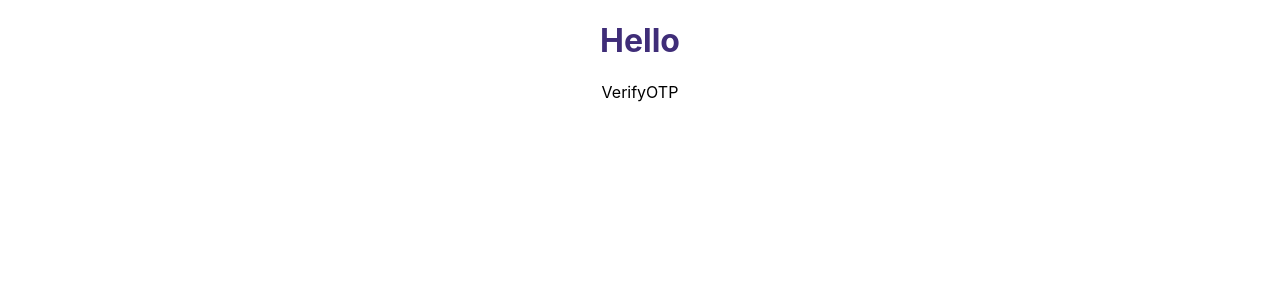
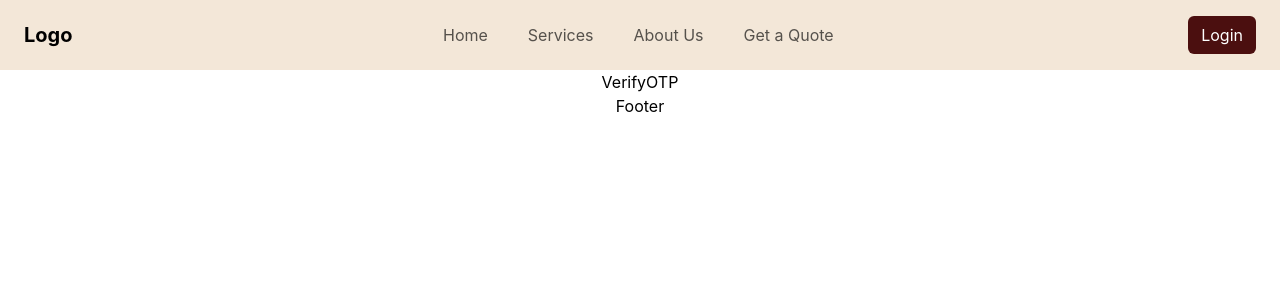
Before and after one commit to techfluxsolutions/PhotoGrapher_User_Website, a React (Create React App) app: page /verify-otp in a window 1280 px wide. Shown: the top 300 px of the page. Built offline with nearby package versions, Linux system fonts and the light colour scheme.

Commit message:
29 dec by radheshanew

```diff
--- a/package.json
+++ b/package.json
@@ -7,6 +7,7 @@
     "@testing-library/jest-dom": "^6.7.0",
     "@testing-library/react": "^16.3.0",
     "@testing-library/user-event": "^13.5.0",
+    "bootstrap": "^5.3.8",
     "dotenv": "^17.2.1",
     "react": "^19.1.1",
     "react-dom": "^19.1.1",
--- a/src/Routes/appRoutes.js
+++ b/src/Routes/appRoutes.js
@@ -8,6 +8,7 @@ import AuthModule from "../AuthModule/AuthModule";
 import SignIn from "../AuthModule/SignIn/SignIn";
 import SignUp from "../AuthModule/SignUp/SignUp";
 import VerifyOTP from "../AuthModule/VerifyOTP/VerifyOTP";
+import Footer from "../Template/Layout/Footer/Footer";
 
 // import Header from "./components/Header/Header";
 // import Footer from "./components/Footer/Footer";
@@ -96,7 +97,7 @@ const AppRoutes = () => {
 
            </Routes>
 
-           {/* <Footer /> */}
+           <Footer />
 
 
          </BrowserRouter>
--- a/src/Template/Layout/Navbar/Navbar.css
+++ b/src/Template/Layout/Navbar/Navbar.css
@@ -1,3 +1,36 @@
-.h1Text{
-  color:rgb(63, 45, 120);
+.custom-navbar {
+  background-color: var(--secondary-color);
+  height: 70px;
 }
+
+.navbar-brand {
+  font-size: 20px;
+  font-weight: 600;
+}
+
+.nav-link {
+  color: var(--text-color);
+  font-weight: 500;
+}
+
+.nav-link:hover {
+  color: var(--text-color);
+}
+
+.active-link {
+  text-decoration: underline;
+  text-underline-offset: 6px;
+}
+
+.login-btn {
+ background-color: var(--primary-color) !important;
+  color: var(--white-color) !important;
+  padding: 6px 18px;
+  border-radius: var(--border-radius);
+  border: none;
+}
+
+.login-btn:hover {
+  background-color: #3a0c0c; /* slightly darker */
+  color: var(--white-color);
+}
--- a/src/Template/Layout/Navbar/Navbar.js
+++ b/src/Template/Layout/Navbar/Navbar.js
@@ -1,13 +1,67 @@
 
-import './Navbar.css';
+// import './Navbar.css';
 
 
+// const Navbar = () => {
+
+//   return(
+//     <h1 className='h1Text'>Hello</h1>
+//   )
+
+// };
+
+// export default Navbar;
+
+
+
+import "./Navbar.css";
+
 const Navbar = () => {
+  return (
+    <nav className="navbar navbar-expand-lg custom-navbar">
+      <div className="container-fluid px-4">
 
-  return(
-    <h1 className='h1Text'>Hello</h1>
-  )
+        {/* Logo */}
+        <a className="navbar-brand fw-bold" href="#">
+          Logo
+        </a>
 
+        {/* Toggle for mobile */}
+        <button
+          className="navbar-toggler"
+          type="button"
+          data-bs-toggle="collapse"
+          data-bs-target="#navbarContent"
+        >
+          <span className="navbar-toggler-icon"></span>
+        </button>
+
+        {/* Menu */}
+        <div className="collapse navbar-collapse justify-content-center" id="navbarContent">
+          <ul className="navbar-nav gap-4">
+            <li className="nav-item">
+              <a className="nav-link" href="#">Home</a>
+            </li>
+            <li className="nav-item">
+              <a className="nav-link active-link" href="#">Services</a>
+            </li>
+            <li className="nav-item">
+              <a className="nav-link" href="#">About Us</a>
+            </li>
+            <li className="nav-item">
+              <a className="nav-link" href="#">Get a Quote</a>
+            </li>
+          </ul>
+        </div>
+
+        {/* Login Button */}
+        <div className="d-none d-lg-block">
+          <button className="btn login-btn">Login</button>
+        </div>
+
+      </div>
+    </nav>
+  );
 };
 
 export default Navbar;
--- /dev/null
+++ b/src/global.css
@@ -0,0 +1,29 @@
+/* ================================
+   GLOBAL THEME VARIABLES
+================================ */
+
+:root {
+    /* Button */
+  --primary-color: #4b0f0f;
+
+  /* Section background */
+  --secondary-color: #f3e7d8;
+  --text-color: #000000;
+  --white-color: #ffffff;
+  --border-radius: 4px;
+}
+
+/* ================================
+   GLOBAL RESETS (optional)
+================================ */
+
+* {
+  margin: 0;
+  padding: 0;
+  box-sizing: border-box;
+}
+
+body {
+  font-family: "Inter", sans-serif;
+  color: var(--text-color);
+}
--- a/src/index.js
+++ b/src/index.js
@@ -3,6 +3,10 @@ import ReactDOM from 'react-dom/client';
 import './index.css';
 import App from './App';
 import reportWebVitals from './reportWebVitals';
+import 'bootstrap/dist/css/bootstrap.min.css';
+// import "./styles/global.css";
+import "./../src/global.css";
+
 
 const root = ReactDOM.createRoot(document.getElementById('root'));
 root.render(
```
Also changed, not shown: src/AuthModule/Login/Login.js (added, +9 -0 lines), src/AuthModule/Login/Login.css (added), 1 other file (tests, documents, lock files or other folders).
